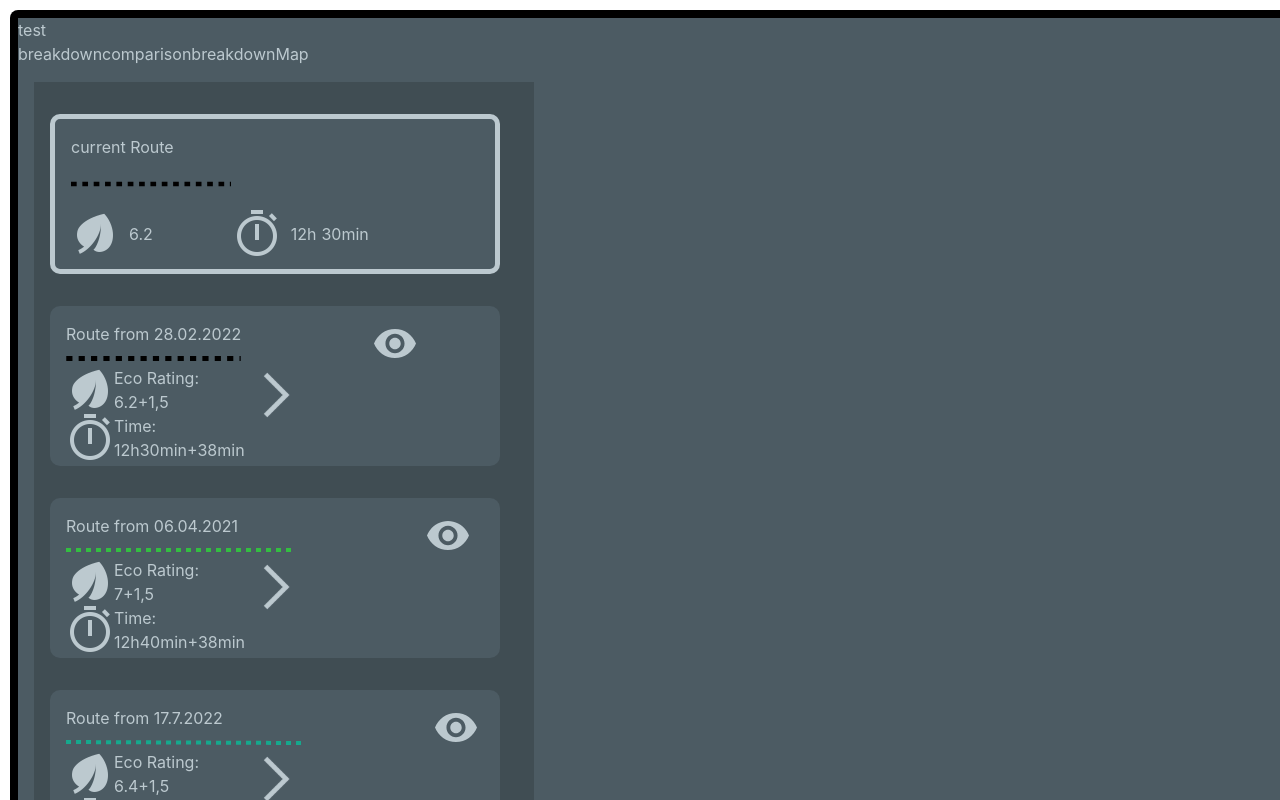
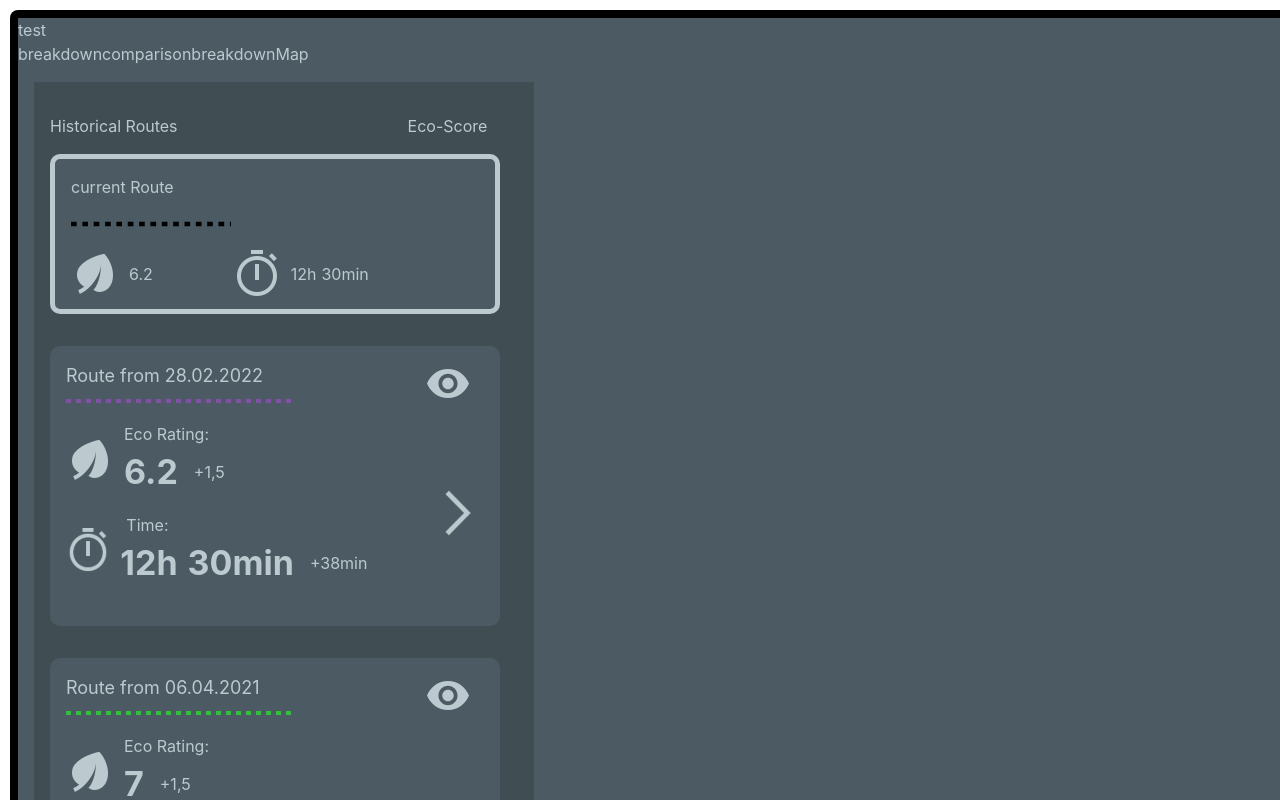
Before and after one commit to Trallianz/MariData_HEI, a React (Create React App) app in the folder maridata/: page / in a window 1280 px wide. Shown: the top 800 px of the page. Built offline with nearby package versions, Linux system fonts and the light colour scheme.

Commit message:
added more css styling to route panel

```diff
--- a/maridata/src/components/RoutePanel.tsx
+++ b/maridata/src/components/RoutePanel.tsx
@@ -90,24 +90,27 @@ const RoutePanel = (props: routen_props) => {
                     <div className='routen_panel_eco_rating'>
                         <p>Eco Rating:</p>
                         <div className='routen_panel_eco_rating_value'>
-                            <p>{props.eco_rating}</p>
-                            <p>+1,5</p>
+                            <p className='eco_rating'>{props.eco_rating}</p>
+                            <p className='eco_difference'>+1,5</p>
                         </div>
                     </div>
                 </div>
                 <div className='routen_panel_div2_2'>
                     <div className='routen_panel_time_image'>
-                    <img src={time_logo} alt="clock symbolizing the time of the ship" />
+                        <img src={time_logo} alt="clock symbolizing the time of the ship"  id='time_pic'/>
                     </div>
                     <div className='routen_panel_time'>
                         <p>Time:</p>
                         <div className='routen_panel_eco_rating_value'>
-                            <p>{parseInt(time_driven_hours) + parseInt(anchor_hours)}h </p>
-                            <p>{parseInt(time_driven_minutes) + parseInt(anchor_minutes)}min </p>
-                            <p>+38min</p>
+                            <p className='time'>{parseInt(time_driven_hours) + parseInt(anchor_hours)}h</p>
+                            <p className='time'>{parseInt(time_driven_minutes) + parseInt(anchor_minutes)}min</p>
+                            <p className='time_difference'>+38min</p>
                         </div>
                     </div>
                 </div>
+            </div>
+            <div className='routen_divider'>
+
             </div>
             <div className='routen_panel_arrow'>
                 <img src={arrow_grey} alt="a arrow navigating the uzser to the detailed comparison" onClick={() => handleClickAction2()} />
--- a/maridata/src/components/RoutenPanel.css
+++ b/maridata/src/components/RoutenPanel.css
@@ -1,6 +1,6 @@
 .routen_panel{
     width: 450px;
-    height: 160px;
+    height: 280px;
     display: flex;
     flex-direction: column;
     background-color: var(--color-gray-1);
@@ -12,6 +12,11 @@
 .routen_panel_div1{
     display: flex;
     flex-direction: row;
+    padding-bottom: 1em;
+}
+
+.routen_panel_div1 p{
+    font-size: large;
 }
 
 .routen_panel_route_date_and_color{
@@ -33,6 +38,7 @@
 }
 
 .routen_panel_div2_grouped{
+
     display: flex;
     flex-direction: column;
 }
@@ -41,16 +47,32 @@
 .routen_panel_div2{
     display: flex;
     flex-direction: row;
+    align-items: center;
 }
 
 .routen_panel_div2_1{
     display: flex;
     flex-direction: row;
+    padding-bottom: 1em;
+    align-items: center;
+}
+
+
+.eco_rating{
+    font-size: 34px;
+    font-weight: bold;
+    padding-left: 10px;
+}
+
+.eco_difference{
+    padding-left: 16px;
 }
 
 .routen_panel_div2_2{
     display: flex;
     flex-direction: row;
+    padding-bottom: 1em;
+    align-items: center;
 }
 
 .routen_panel_eco_rating{
@@ -58,9 +80,14 @@
     flex-direction: column;
 }
 
+.routen_panel_eco_rating > p {
+    padding-left: 10px;
+}
+
 .routen_panel_eco_rating_value{
     display: flex;
     flex-direction: row;
+    align-items: center;
 }
 
 .routen_panel_time{
@@ -68,7 +95,37 @@
     flex-direction: column;
 }
 
+.routen_panel_time > p{
+    padding-left: 16px;
+}
+
+.time{
+    font-size: 34px;
+    font-weight: bold;
+    padding-left: 10px;
+
+}
+
+.time_difference{
+    padding-left: 16px;
+}
+
 .routen_panel_eco_rating_value{
     display: flex;
     flex-direction: row;
+    align-items: center;
 }
+
+.routen_divider{
+    width: 60px;
+}
+
+.routen_panel_time_image > img{
+    width: 48;
+    height: 48;
+}
+
+#time_pic{
+    width: 48;
+    height: 48;
+}
--- a/maridata/src/components/RoutenPanelList.css
+++ b/maridata/src/components/RoutenPanelList.css
@@ -16,3 +16,19 @@
     width: 500px;
     overflow-y: scroll;
 }
+
+.route_panel_{
+    padding-left: 1em;
+    padding-bottom: 1em;
+    display: flex;
+    flex-direction: row;
+}
+
+.route_panel_divider{
+    width: 230px;
+}
+
+.route_panel_dropdown{
+    background-color: var(--color-gray-3);
+    border: 5px;
+}
--- a/maridata/src/components/RoutenPanelList.tsx
+++ b/maridata/src/components/RoutenPanelList.tsx
@@ -10,7 +10,7 @@ const RoutenPanelList = () => {
 
     //create Routes to simulate data
     const route_list = [
-        <RoutenPanel date='28.02.2022' eco_rating={6.2} time_driven='11,20' time_anchor='1,10' speed={6} ship_type='x' fuel_consumption={1} co2_factor={1} distance={1} capacity={1} route_color='black' />,
+        <RoutenPanel date='28.02.2022' eco_rating={6.2} time_driven='11,20' time_anchor='1,10' speed={6} ship_type='x' fuel_consumption={1} co2_factor={1} distance={1} capacity={1} route_color='purpel' />,
         <RoutenPanel date='06.04.2021' eco_rating={7.0} time_driven='12,05' time_anchor='0,35' speed={1} ship_type='x' fuel_consumption={1} co2_factor={1} distance={1} capacity={1} route_color='green'/>,
         <RoutenPanel date='17.7.2022' eco_rating={6.4} time_driven='11,40' time_anchor='2,05' speed={1} ship_type='x' fuel_consumption={1} co2_factor={1} distance={1} capacity={1} route_color='blue'/>,
         <RoutenPanel date='17.7.2022' eco_rating={6.4} time_driven='11,40' time_anchor='2,05' speed={1} ship_type='x' fuel_consumption={1} co2_factor={1} distance={1} capacity={1} route_color='blue'/>,
@@ -23,6 +23,15 @@ const RoutenPanelList = () => {
 
     return (
         <div className='route_panel_list_routes'>
+            <div className='route_panel_'>
+                <p>Historical Routes</p>
+                <div className='route_panel_divider'>
+
+                </div>
+                <div className='route_panel_dropdown'>
+                    <p>Eco-Score</p>
+                </div>
+            </div>
             <div className='current_route_div'>
                 <CurrentRoute date='28.02.2022' eco_rating={6.2} time_driven='11,20' time_anchor='1,10' speed={6} ship_type='x' fuel_consumption={1} co2_factor={1} distance={1} capacity={1} route_color='black'/>
             </div>
```
